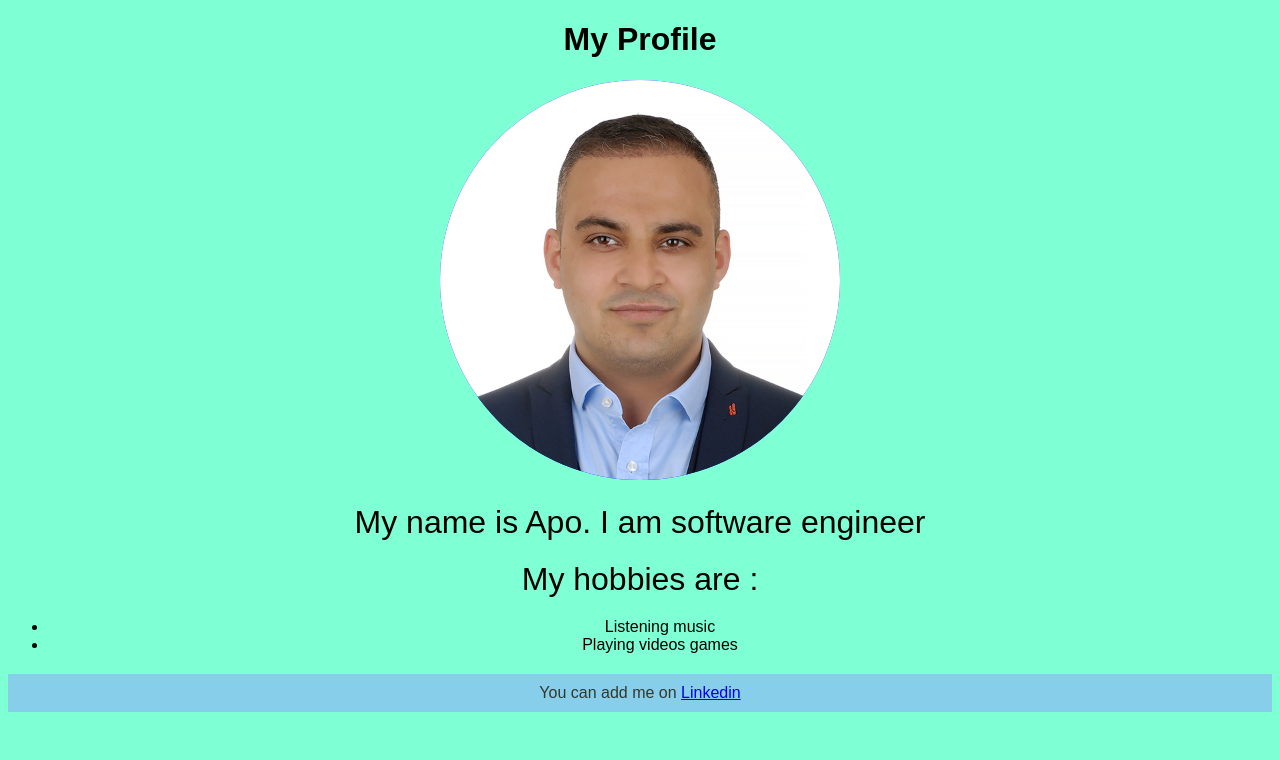
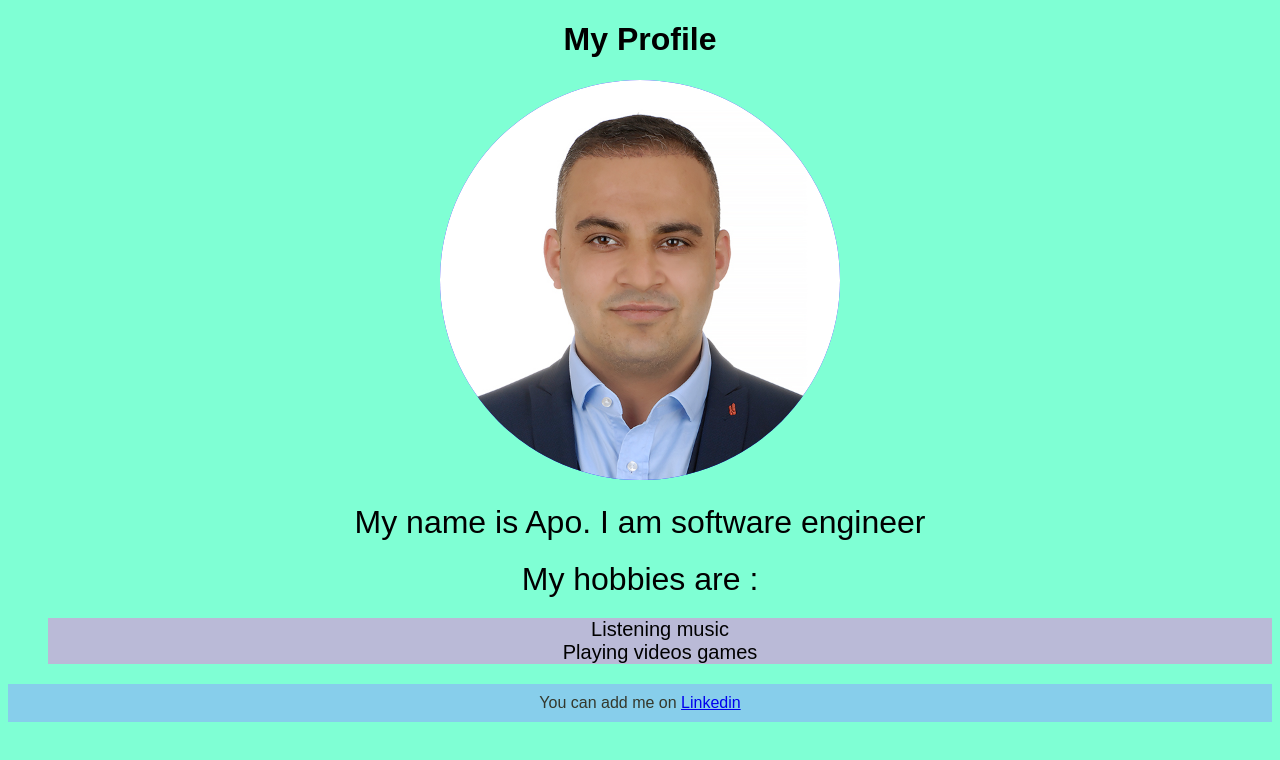
Before and after one commit to abdurrahimtacilik/html-css, a plain HTML site: page index.html in a window 1280 px wide. Drawn offline with Linux system fonts and the light colour scheme; a web font is replaced by a local one.

Commit message:
Update index.html

```diff
--- a/index.html
+++ b/index.html
@@ -5,24 +5,24 @@
         <meta http-equiv="X-UA-Compatible" content="IE=edge">
         <meta name="viewport" content="witdh=device=width, initial-scale=1.0">
         <linkrel="stylesheet"
-      href="https://cdnjs.cloudflare.com/ajax/libs/font-awesome/4.7.0/css/font-awesome.css"
-      integrity="sha512-5A8nwdMOWrSz20fDsjczgUidUBR8liPYU+WymTZP1lmY9G6Oc7HlZv156XqnsgNUzTyMefFTcsFH/tnJE/+xBg=="
-      crossorigin="anonymous"
-      referrerpolicy="no-referrer"
-    />
+        href="https://cdnjs.cloudflare.com/ajax/libs/font-awesome/4.7.0/css/font-awesome.css"
+        integrity="sha512-5A8nwdMOWrSz20fDsjczgUidUBR8liPYU+WymTZP1lmY9G6Oc7HlZv156XqnsgNUzTyMefFTcsFH/tnJE/+xBg=="
+        crossorigin="anonymous"
+        referrerpolicy="no-referrer"
+      />
         <title>My Profile</title>
         <link rel="stylesheet" href="style.css">
 
     </head>
     <body>
-        <h1>My Profile</h1>
-        <img id="avatar" src="../img.jpg">
+        <h1 class=>My Profile</h1>
+        <img id="avatar" src="../html-css/img.jpg">
         <p>My name is Apo. I am software engineer</p>
         <p>
             My hobbies are :
-            <ul>
-                <li>Listening music</li>
-                <li>Playing videos games</li>
+            <ul class="list">
+                <li class="hobbies">Listening music</li>
+                <li class="hobbies">Playing videos games</li>
             </ul>
         </p>
         <div class="social">You can add me on <a href="https://www.linkedin.com/in/abdurrahim-t-959683120/">Linkedin</a></div>
```
